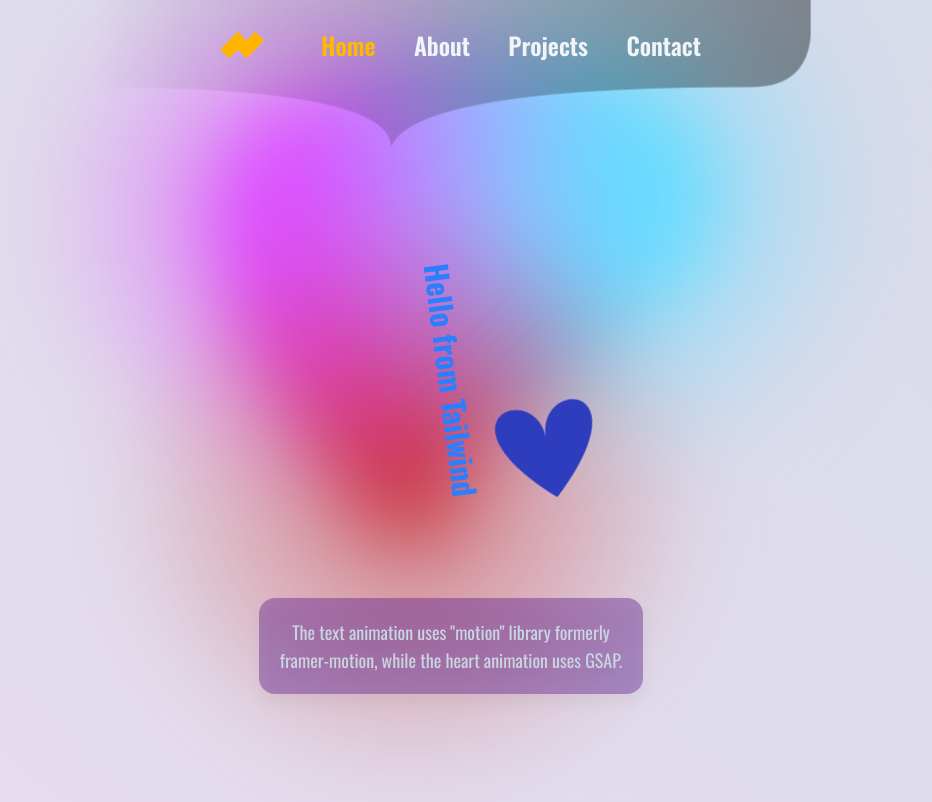
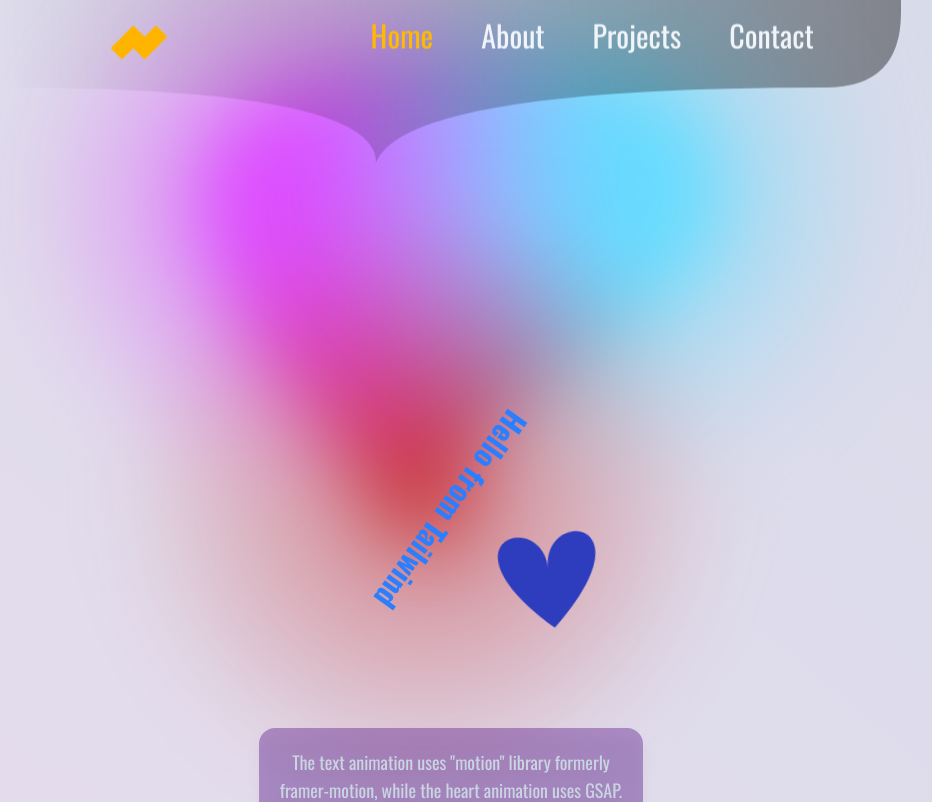
Before and after one commit to HerbertSegismar/greensock-anim, a React (Vite) app: page / in a window 1280 px wide. Shown: the top 802 px of the page, without its empty margins (189-1121 px from the left). Built offline with nearby package versions, Linux system fonts and the light colour scheme; a web font is replaced by a local one.

Commit message:
Adjust Navbars

```diff
--- a/src/Layout.tsx
+++ b/src/Layout.tsx
@@ -12,14 +12,12 @@
   return (
     <div className="flex flex-col min-h-screen">
       <BackgroundGradientAnimation>
-        <div className="top-0">
           <div className="md:hidden flex items-center justify-center">
             <NavbarSM />
           </div>
           <div className="hidden md:flex items-center justify-center">
             <Navbar />
           </div>
-        </div>
         <main className="relative z-1 mt-[10%]">{children}</main>
         <footer>
           <Footer />
--- a/src/components/Navbar.tsx
+++ b/src/components/Navbar.tsx
@@ -4,23 +4,27 @@
 
 const navbar = () => {
   return (
-    <nav className="-top-10 navLG font-semibold bg-gradient-to-r from-white/0 to-black/40 flex items-center justify-center fixed text-lg md:text-xl text-slate-300 gap-2 md:gap-8 z-10">
-      <NavLink to="/">
-        <div className="w-full flex flex-1 justify-between items-center">
+    <motion.nav
+      whileInView={{ y: [-100, 0] }}
+      transition={{duration: 1, ease: "easeOut"}}
+      className="sticky top-0 navLG scale-150 font-semibold bg-gradient-to-r from-white/0 to-black/40 flex items-center justify-around text-xl text-slate-300 gap-8 z-10"
+    >
+      <div className="size-10">
+        <NavLink to="/">
           <motion.div
             animate={{
               scale: [0.4, 0.3, 0.4],
               transition: { duration: 2, repeat: Infinity },
             }}
-            className="logo -mx-4"
+            className="logo -ml-4 absolute top-0"
           />
-        </div>
-      </NavLink>
-      <div className="hidden md:flex gap-8">
+        </NavLink>
+      </div>
+      <div className="flex gap-8">
         {NavbarData.map((link) => (
           <NavLink
             className={({ isActive }: { isActive: boolean }) =>
-              `transition-all duration-200 ${
+              `transition-all duration-200 pb-10 font-normal ${
                 isActive
                   ? "text-amber-400 text-xl"
                   : "hover:scale-105 text-slate-100"
@@ -33,7 +37,7 @@
           </NavLink>
         ))}
       </div>
-    </nav>
+    </motion.nav>
   );
 };
 
--- a/src/components/footer.tsx
+++ b/src/components/footer.tsx
@@ -1,7 +1,7 @@
 
 const Footer = () => {
   return (
-    <h1 className="flex text-center items-center justify-center text-slate-300">
+    <h1 className="flex text-center items-center justify-center text-slate-400 font-light pb-2">
       &nbsp;<span className="text-amber-300">&copy;</span>&nbsp; Copyright{" "}
       {new Date().getFullYear()} Created By: Herb Segismar
     </h1>
--- a/src/components/navbarSM.tsx
+++ b/src/components/navbarSM.tsx
@@ -33,35 +33,38 @@
 
   return (
     <>
-      {/* Navbar with clip path */}
-      <nav className="fixed -top-10 navSM bg-gradient-to-r from-white/0 to-black/40 flex items-center justify-center z-10">
-        <div>
-          <div className="w-full flex flex-1 justify-between items-center gap-[60vw]">
+      <motion.nav
+        whileInView={{ y: [-100, 0] }}
+        transition={{ duration: 1, ease: "easeOut" }}
+        className="sticky top-0 navSM bg-gradient-to-r from-white/0 to-black/40 flex items-center justify-between z-10"
+      >
+        <div className="size-10">
           <NavLink to="/">
             <motion.div
               animate={{
                 scale: [0.4, 0.3, 0.4],
                 transition: { duration: 2, repeat: Infinity },
               }}
-                className="logo -mx-8"
+              className="logo absolute top-0"
             />
           </NavLink>
+        </div>
         <div>
+          <div className="pb-10 pr-10">
             {!open ? (
               <Bars3Icon
-                  className="size-8 text-amber-300 cursor-pointer hover:scale-110 transition-transform"
+                className="size-8 text-amber-400 cursor-pointer hover:scale-110 transition-transform"
                 onClick={() => setOpen(true)}
               />
             ) : (
               <XMarkIcon
-                  className="size-8 text-amber-300 cursor-pointer hover:scale-110 transition-transform"
+                className="size-8 text-amber-400 cursor-pointer hover:scale-110 transition-transform"
                 onClick={() => setOpen(false)}
               />
             )}
           </div>
         </div>
-        </div>
-      </nav>
+      </motion.nav>
 
       {/* Overlay with proper exit animations */}
       <AnimatePresence>
--- a/src/index.css
+++ b/src/index.css
@@ -85,19 +85,16 @@
 
 .navSM {
   width: 600px;
-  height: 170px;
+  height: 130px;
   clip-path: path(
-    "M0 0 600 0 600 70 Q600 120 550 120 270 120 250 170 250 120 0 120Z"
-  );
-  transform-origin: center;
+    "M0 0 600 0 600 30 Q600 80 550 80 270 80 250 130 250 80 0 80Z"
+  )
 }
 
 .navLG {
   width: 600px;
-  height: 170px;
+  height: 130px;
   clip-path: path(
-    "M0 0 600 0 600 70 Q600 120 550 120 270 120 250 170 250 120 0 120Z"
+    "M0 0 600 0 600 30 Q600 80 550 80 270 80 250 130 250 80 0 80Z"
   );
-  transform-origin: center;
-  transform: scale(1.2);
 }
```
Lines whose indentation alone changed are shown as unchanged.
